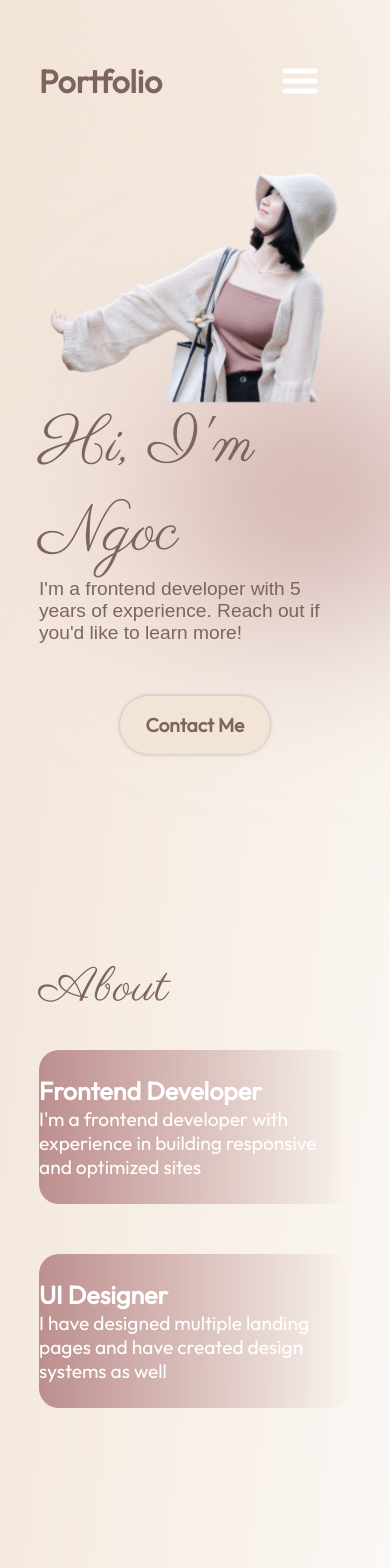
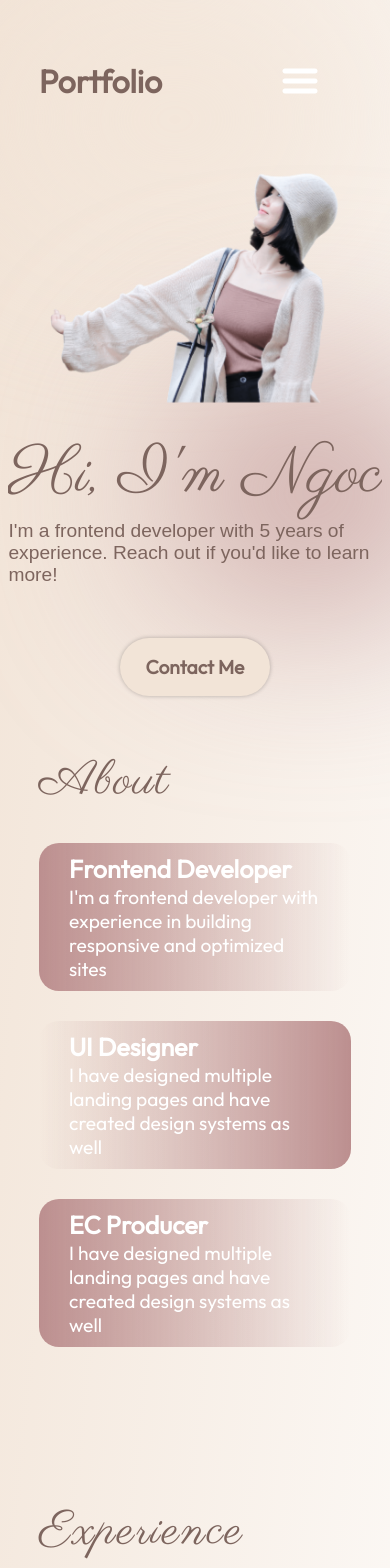
Before and after one commit to ngocmaruko/portfolio, a React (Vite) app: page / in a window 390 px wide. Shown: the top 1568 px of the page. Built offline with nearby package versions, Linux system fonts and the light colour scheme.

Commit message:
edited About sections, gradient background

```diff
--- a/src/components/About/About.jsx
+++ b/src/components/About/About.jsx
@@ -15,7 +15,6 @@ export const About = () => {
         />
         <ul className={styles.aboutItems}>
           <li className={styles.aboutItem}>
-
             <div className={styles.aboutItemText}>
               <h3>Frontend Developer</h3>
               <p>
@@ -26,9 +25,17 @@ export const About = () => {
           </li>
 
           <li className={styles.aboutItem}>
-
             <div className={styles.aboutItemText}>
               <h3>UI Designer</h3>
+              <p>
+                I have designed multiple landing pages and have created design
+                systems as well
+              </p>
+            </div>
+          </li>
+          <li className={styles.aboutItem}>
+            <div className={styles.aboutItemText}>
+              <h3>EC Producer</h3>
               <p>
                 I have designed multiple landing pages and have created design
                 systems as well
--- a/src/components/About/About.module.css
+++ b/src/components/About/About.module.css
@@ -43,20 +43,23 @@
   border-radius: 20px;
   list-style: none;
   padding: 25px;
+  background-size: 100% 100%; /* Default size */
+  background-repeat: no-repeat;
+  transition: background-size 0.5s ease-in-out, color 0.4s ease-in-out;
+  color: var(--color-secondary);
+}
+
+/* Odd items (1st, 3rd, 5th, ...) */
+.aboutItem:nth-child(odd) {
   background-image: linear-gradient(
     90deg,
     var(--color-dark) 0%,
     rgba(255, 255, 255, 0) 100%
   );
-  background-size: 100% 100%;
-  background-repeat: no-repeat;
-  transition: background-size 0.5s ease-in-out, color 0.4s ease-in-out;
-  color: var(--color-secondary);
 }
 
-.aboutItem:hover {
-  background-size: 200% 100%; /* Zooming effect for the gradient */
-  color: var(--color-text);
+/* Even items (2nd, 4th, 6th, ...) */
+.aboutItem:nth-child(even) {
   background-image: linear-gradient(
     90deg,
     rgba(255, 255, 255, 0) 0%,
@@ -64,6 +67,27 @@
   );
 }
 
+/* Hover effect for odd items */
+.aboutItem:nth-child(odd):hover {
+  background-image: linear-gradient(
+    90deg,
+    rgba(255, 255, 255, 0) 0%,
+    var(--color-dark) 100%
+  );
+  background-size: 150% 100%; /* Increase background size for zoom effect */
+  color: var(--color-text);
+}
+
+/* Hover effect for even items */
+.aboutItem:nth-child(even):hover {
+  background-image: linear-gradient(
+    90deg,
+    var(--color-dark) 0%,
+    rgba(255, 255, 255, 0) 100%
+  );
+  background-size: 150% 100%; /* Increase background size for zoom effect */
+  color: var(--color-text);
+}
 
 .aboutItem h3 {
   font-size: 25px;
@@ -79,6 +103,7 @@
     background-color: transparent;
     padding-left: 0;
     padding-right: 0;
+    margin-top: -20px;
   }
 
   .content {
@@ -91,10 +116,15 @@
 
   .aboutItems {
     margin-top: 29px;
+    gap: 30px;
   }
 
   .aboutItem {
     padding-left: 0;
     padding-right: 0;
+    padding: 10px;
+  }
+  .aboutItem div{
+    padding: 0 20px;
   }
 }
--- a/src/components/Hero/Hero.module.css
+++ b/src/components/Hero/Hero.module.css
@@ -20,16 +20,35 @@
 }
 
 .title {
-  background: linear-gradient(
-    90deg,
-    rgba(255, 255, 255, 1) 70%,
-    rgba(255, 255, 255, 0) 120%
-  );
-  -webkit-background-clip: text;
-  color: var(--color-text);
+  position: relative;
   font-size: 5rem;
   font-weight: 400;
   font-family: var(--font-parisienne);
+  color: var(--color-text);
+  overflow: hidden; /* Hide the text while typing */
+  white-space: nowrap; /* Prevent text from wrapping */
+  width: 0; /* Start with 0 width */
+  border-right: 2px solid var(--color-text); /* Cursor */
+  animation: typing 2s steps(20) 0.1s forwards, cursor-blink 0.75s step-end 1s;
+}
+
+@keyframes typing {
+  0% {
+    width: 0;
+  }
+  100% {
+    width: 100%; /* Expand the width to full text */
+    border-right: none; /* Hide the cursor after typing finishes */
+  }
+}
+
+@keyframes cursor-blink {
+  0%, 50% {
+    border-right: 2px solid var(--color-text); /* Show the cursor */
+  }
+  100% {
+    border-right: none; /* Remove the cursor completely */
+  }
 }
 
 .description {
@@ -116,6 +135,7 @@
   }
   .content {
     align-items: center;
+    margin-top: 30px;
   }
   .heroImg {
     width: 100%;
--- a/src/components/Projects/Projects.module.css
+++ b/src/components/Projects/Projects.module.css
@@ -25,7 +25,6 @@
   width: 60%;
   margin: 0 auto;
 }
-
 .tab {
   flex: 1;
   text-align: center;
@@ -33,8 +32,30 @@
   cursor: pointer;
   position: relative;
   z-index: 1;
-  color: var(--color-text-light, #555);
+  transition: background-size 0.4s ease, background-image 0.4s ease, color 0.4s ease; /* Add transition for background-image and color */
+  color: var(--color-text);
 }
+
+.tab:hover{
+  background-image: linear-gradient(
+    90deg,
+    var(--color-dark) 0%,
+    rgba(255, 255, 255, 0) 100%
+  );
+  color: var(--color-secondary);
+  background-size: 100% 100%;
+}
+
+.activeTab {
+  color: var(--color-secondary);
+  background-image: linear-gradient(
+    90deg,
+    var(--color-dark) 0%,
+    rgba(255, 255, 255, 0) 100%
+  );
+  transition: background-size 0.4s ease, background-image 0.4s ease, color 0.4s ease; /* Same transition for smoothness */
+}
+
 
 .tab:not(:last-child):after { /* Add line separator */
   content: "";
@@ -46,15 +67,13 @@
   background-color: #f0f0f0; /* Color of the separator line */
 }
 
-.activeTab {
-  background-color: var(--color-text); /* Background for active tab */
-  color: var(--color-secondary); /* Change text color for active tab */
-}
+
 .description {
   text-align: center; /* Center the description text */
   margin: 10px 0; /* Space between tabs and description */
   font-size: 1.1rem; /* Slightly larger font for visibility */
   color: var(--color-text-dark, #333); /* Adjust color as needed */
+  margin: 30px auto;
 }
 .projects {
   display: grid;
@@ -62,4 +81,10 @@
   gap: 20px;
   margin-top: 20px; /* Space between tabs and projects */
   max-width: 80%;
+  margin: auto;
 }
+@media (max-width:860px) {
+  .tabs {
+    width: 100%;
+  }
+}
--- a/src/data/projects.json
+++ b/src/data/projects.json
@@ -1,4 +1,13 @@
 [
+  {
+    "title": "Website A",
+    "imageSrc": "projects/project.png",
+    "description": "Description of Website A",
+    "skills": ["HTML", "CSS", "JavaScript"],
+    "demo": "https://example.com",
+    "source": "https://github.com/username/website-a",
+    "type": "websites"
+  },
   {
     "title": "Website A",
     "imageSrc": "projects/project.png",
```
